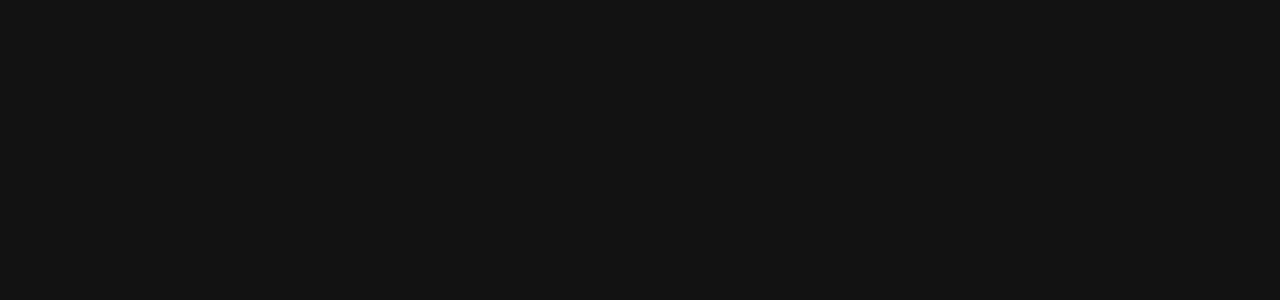
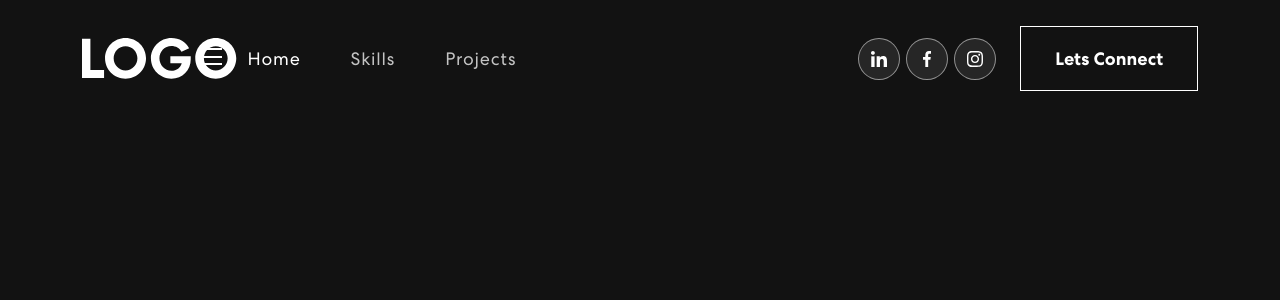
Before and after one commit to Skydodle/portfolio, a React (Create React App) app: page / in a window 1280 px wide. Shown: the top 300 px of the page. Built offline with nearby package versions, Linux system fonts and the light colour scheme.

Commit message:
Added Nav styling

```diff
--- a/src/App.css
+++ b/src/App.css
@@ -85,3 +85,153 @@
     transform: rotate(360deg);
   }
 }
+
+/************ Navbar Css ************/
+nav.navbar {
+  padding: 18px 0;
+  position: fixed;
+  width: 100%;
+  top: 0;
+  z-index: 9999;
+  transition: 0.32s ease-in-out;
+}
+nav.navbar.scrolled {
+  padding: 0px 0;
+  background-color: #121212;
+}
+nav.navbar a.navbar-brand {
+  width: 9%;
+}
+nav.navbar .navbar-nav .nav-link.navbar-link {
+  font-weight: 400;
+  color: #fff !important;
+  letter-spacing: 0.8px;
+  padding: 0 25px;
+  font-size: 18px;
+  opacity: 0.75;
+}
+nav.navbar .navbar-nav a.nav-link.navbar-link:hover,
+nav.navbar .navbar-nav a.nav-link.navbar-link.active {
+  opacity: 1;
+}
+span.navbar-text {
+  display: flex;
+  align-items: center;
+}
+.social-icon {
+  display: inline-block;
+  margin-left: 14px;
+}
+.social-icon a {
+  width: 42px;
+  height: 42px;
+  background: rgba(217, 217, 217, 0.1);
+  display: inline-flex;
+  border-radius: 50%;
+  margin-right: 6px;
+  align-items: center;
+  justify-content: center;
+  line-height: 1;
+  border: 1px solid rgba(255, 255, 255, 0.5);
+}
+.social-icon a::before {
+  content: '';
+  width: 42px;
+  height: 42px;
+  position: absolute;
+  background-color: #ffffff;
+  border-radius: 50%;
+  transform: scale(0);
+  transition: 0.3s ease-in-out;
+}
+.social-icon a:hover::before {
+  transform: scale(1);
+}
+.social-icon a img {
+  width: 40%;
+  z-index: 1;
+  transition: 0.3s ease-in-out;
+}
+.social-icon a:hover img {
+  filter: brightness(0) saturate(100%) invert(0%) sepia(7%) saturate(98%)
+    hue-rotate(346deg) brightness(95%) contrast(86%);
+}
+.navbar-text button {
+  font-weight: 700;
+  color: #fff;
+  border: 1px solid #fff;
+  padding: 18px 34px;
+  font-size: 18px;
+  margin-left: 18px;
+  position: relative;
+  background-color: transparent;
+  transition: 0.3s ease-in-out;
+}
+.navbar-text button span {
+  z-index: 1;
+}
+.navbar-text button::before {
+  content: '';
+  width: 0%;
+  height: 100%;
+  position: absolute;
+  background-color: #fff;
+  left: 0;
+  top: 0;
+  z-index: -1;
+  transition: 0.3s ease-in-out;
+}
+.navbar-text button:hover {
+  color: #121212;
+}
+.navbar-text button:hover::before {
+  content: '';
+  width: 100%;
+  height: 100%;
+  position: absolute;
+}
+nav.navbar .navbar-toggler:active,
+nav.navbar .navbar-toggler:focus {
+  outline: none;
+  box-shadow: none;
+}
+nav.navbar .navbar-toggler-icon {
+  width: 24px;
+  height: 17px;
+  background-image: none;
+  position: relative;
+  border-bottom: 2px solid #fff;
+  transition: all 300ms linear;
+  top: -2px;
+}
+nav.navbar .navbar-toggler-icon:focus {
+  border-bottom: 2px solid #fff;
+}
+nav.navbar .navbar-toggler-icon:after,
+nav.navbar .navbar-toggler-icon:before {
+  width: 24px;
+  position: absolute;
+  height: 2px;
+  background-color: #fff;
+  top: 0;
+  left: 0;
+  content: '';
+  z-index: 2;
+  transition: all 300ms linear;
+}
+nav.navbar .navbar-toggler-icon:after {
+  top: 8px;
+}
+nav.navbar .navbar-toggler[aria-expanded='true'] .navbar-toggler-icon:after {
+  transform: rotate(45deg);
+  background-color: #fff;
+  height: 2px;
+}
+nav.navbar .navbar-toggler[aria-expanded='true'] .navbar-toggler-icon:before {
+  transform: translateY(8px) rotate(-45deg);
+  background-color: #fff;
+  height: 2px;
+}
+nav.navbar .navbar-toggler[aria-expanded='true'] .navbar-toggler-icon {
+  border-color: transparent;
+}
--- a/src/App.js
+++ b/src/App.js
@@ -1,7 +1,15 @@
 import './App.css';
+import { NavBar } from './components/NavBar';
+import { Banner } from './components/Banner';
+import 'bootstrap/dist/css/bootstrap.min.css';
 
 function App() {
-  return <div className='App'></div>;
+  return (
+    <div className='App'>
+      <NavBar />
+      <Banner />
+    </div>
+  );
 }
 
 export default App;
--- /dev/null
+++ b/src/components/Banner.js
@@ -0,0 +1,11 @@
+import { Container, Row } from 'react-bootstrap';
+
+export const Banner = () => {
+  return (
+    <section className='banner' id='home'>
+      <Container>
+        <Row className='align-items-center'></Row>
+      </Container>
+    </section>
+  );
+};
--- a/src/components/NavBar.js
+++ b/src/components/NavBar.js
@@ -35,7 +35,7 @@
         </Navbar.Brand>
         <Navbar.Toggle aria-controls='basic-navbar-nav' />
         <span className='navbar-toggler-icon'></span>
-        <NavBar.Toggle />
+        <Navbar.Toggle />
         <Navbar.Collapse id='basic-navbar-nav'>
           <Nav className='me-auto'>
             <Nav.Link
```
